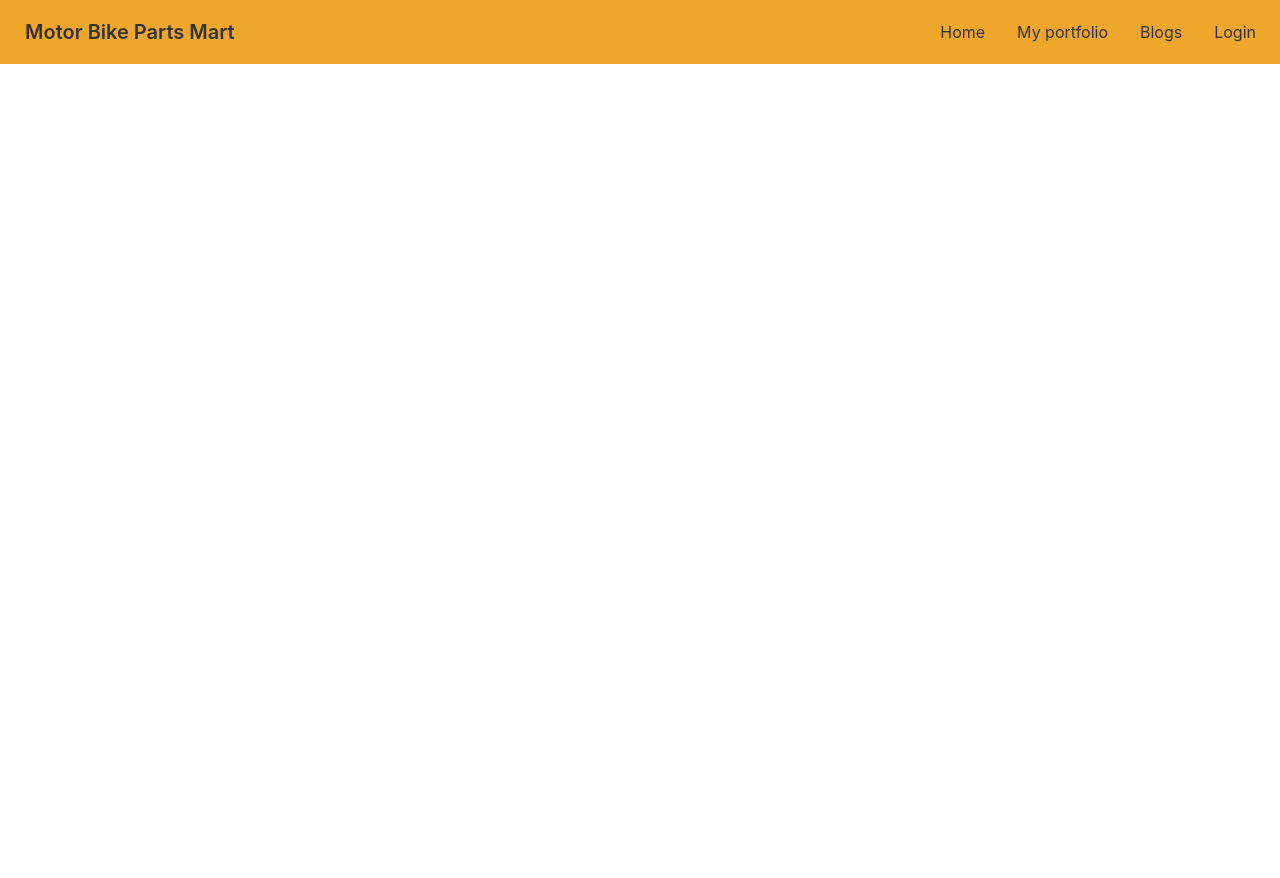
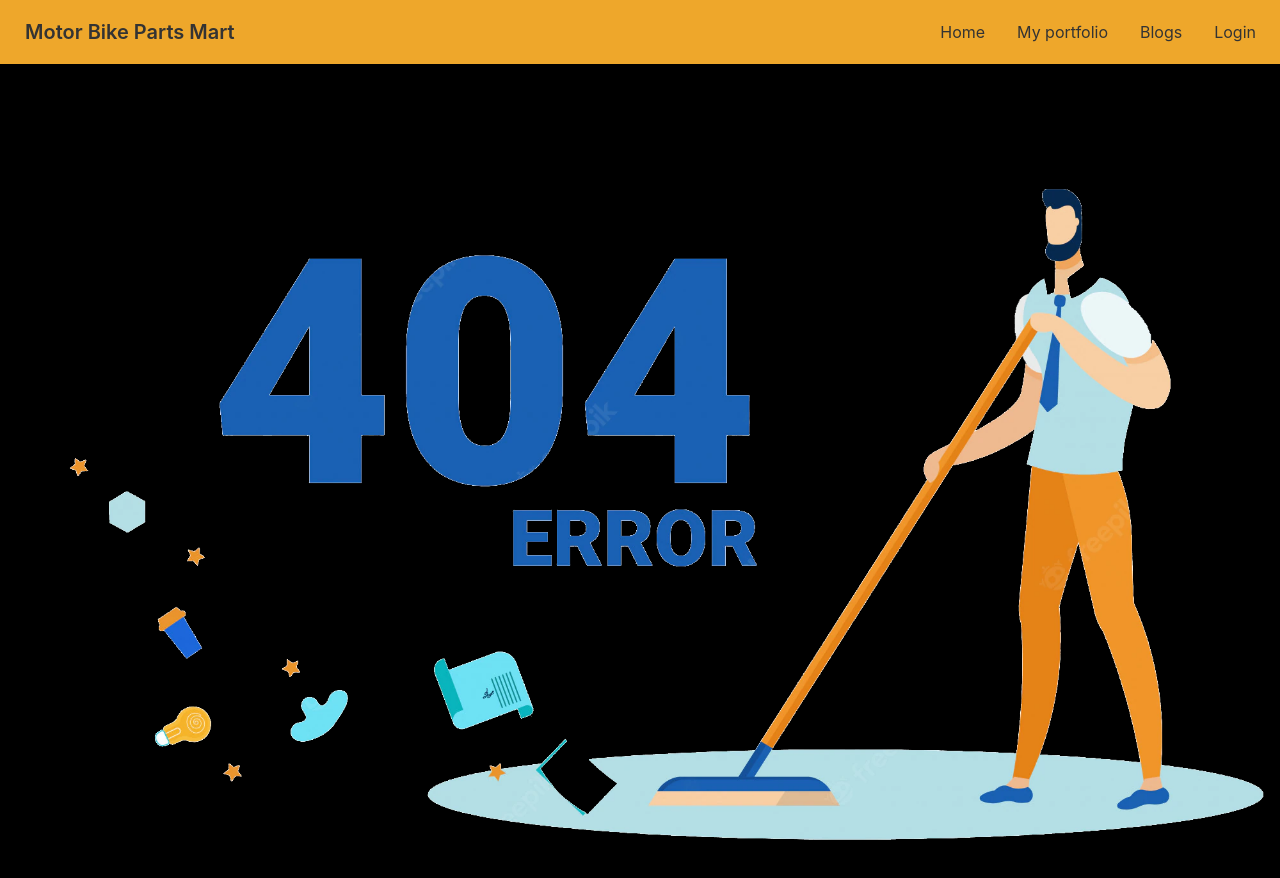
Before and after one commit to monirulislam9549/moto, a React (Create React App) app: page / in a window 1280 px wide. Shown: the top 878 px of the page. Before the commit the page ends 800 px from the top, so only its background shows below. Built offline with nearby package versions, Linux system fonts and the light colour scheme; no server answers.

Commit message:
not found page added

```diff
--- a/src/App.js
+++ b/src/App.js
@@ -8,6 +8,7 @@ import MyPortfolio from './Pages/MyPortfolio/MyPortfolio';
 import Login from './Pages/Login/Login';
 import SignUp from './Pages/Login/SignUp';
 import RequiredAuth from './Pages/Login/RequiredAuth';
+import NotFound from './Pages/Shared/NotFound';
 
 function App() {
   return (
@@ -23,6 +24,7 @@ function App() {
         <Route path='/myportfolio' element={<MyPortfolio></MyPortfolio>}></Route>
         <Route path='/login' element={<Login></Login>}></Route>
         <Route path='/signup' element={<SignUp></SignUp>}></Route>
+        <Route path='*' element={<NotFound></NotFound>}></Route>
       </Routes>
 
     </div>
--- /dev/null
+++ b/src/Pages/Shared/NotFound.js
@@ -0,0 +1,14 @@
+import React from 'react';
+import notfound from '../../NotFound/notfound.png'
+
+const NotFound = () => {
+    return (
+        <div class="bg-black shadow-xl image-full">
+            <figure><img src={notfound} alt="Shoes" /></figure>
+            <div class="card-body">
+            </div>
+        </div>
+    );
+};
+
+export default NotFound;
```
Also changed, not shown: src/NotFound/notfound.png (added).
